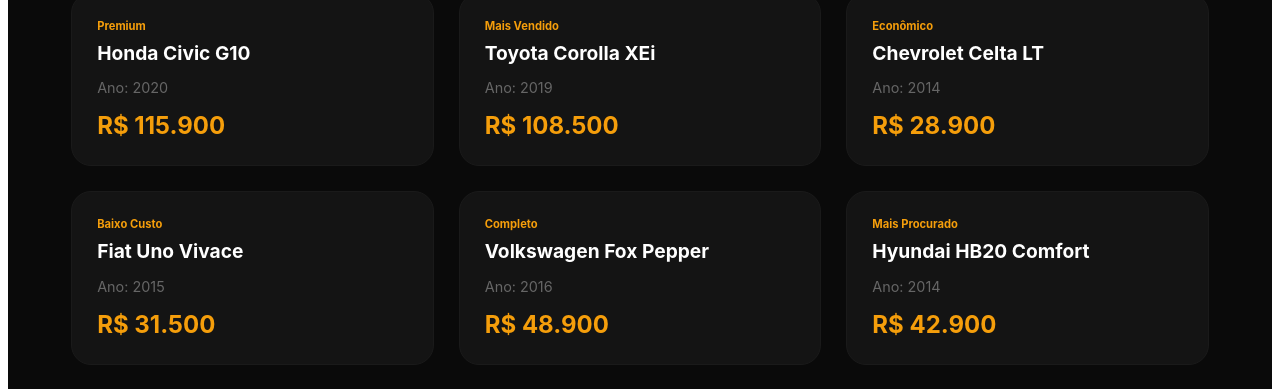
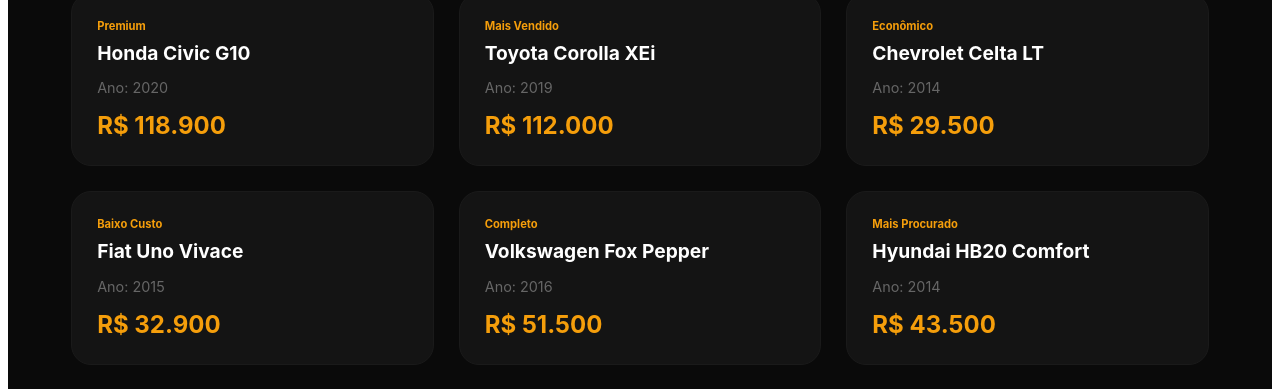
Before and after one commit to mcjoaods/alfa-motors, a React (Vite) app: page / in a window 1280 px wide. Shown: the part 404-793 px from the top of the page. Built offline with nearby package versions, Linux system fonts and the light colour scheme.

Commit message:
preços de tabela atualizados 2026

```diff
--- a/src/App.jsx
+++ b/src/App.jsx
@@ -282,16 +282,16 @@
 
 // Catálogo permanece o mesmo...
 const carInventory = [
-  { id: 1, nome: "Honda Civic G10", ano: "2020", preco: 115900, tag: "Premium" },
-  { id: 2, nome: "Toyota Corolla XEi", ano: "2019", preco: 108500, tag: "Mais Vendido" },
-  { id: 13, nome: "Chevrolet Celta LT", ano: "2014", preco: 28900, tag: "Econômico" },
-  { id: 14, nome: "Fiat Uno Vivace", ano: "2015", preco: 31500, tag: "Baixo Custo" },
-  { id: 15, nome: "Volkswagen Fox Pepper", ano: "2016", preco: 48900, tag: "Completo" },
-  { id: 18, nome: "Hyundai HB20 Comfort", ano: "2014", preco: 42900, tag: "Mais Procurado" },
-  { id: 21, nome: "Fiat Palio Fire", ano: "2016", preco: 29900, tag: "Econômico" },
-  { id: 22, nome: "Toyota Etios Hatch", ano: "2014", preco: 39500, tag: "Mecânica Japonesa" },
-  { id: 24, nome: "Nissan March SV", ano: "2015", preco: 37000, tag: "Ágil" },
-  { id: 25, nome: "Peugeot 208 Active", ano: "2014", preco: 34900, tag: "Design" },
+  { id: 1, nome: "Honda Civic G10", ano: "2020", preco: 118900, tag: "Premium" }, // Ajustado (+3k pela valorização do modelo)
+  { id: 2, nome: "Toyota Corolla XEi", ano: "2019", preco: 112000, tag: "Mais Vendido" }, // Ajustado (Corolla subiu um pouco)
+  { id: 13, nome: "Chevrolet Celta LT", ano: "2014", preco: 29500, tag: "Econômico" }, // Ajustado (FIPE subiu)
+  { id: 14, nome: "Fiat Uno Vivace", ano: "2015", preco: 32900, tag: "Baixo Custo" }, // Ajustado
+  { id: 15, nome: "Volkswagen Fox Pepper", ano: "2016", preco: 51500, tag: "Completo" }, // Ajustado (Versão Pepper é valorizada)
+  { id: 18, nome: "Hyundai HB20 Comfort", ano: "2014", preco: 43500, tag: "Mais Procurado" },
+  { id: 21, nome: "Fiat Palio Fire", ano: "2016", preco: 31000, tag: "Econômico" },
+  { id: 22, nome: "Toyota Etios Hatch", ano: "2014", preco: 41000, tag: "Mecânica Japonesa" },
+  { id: 24, nome: "Nissan March SV", ano: "2015", preco: 38500, tag: "Ágil" },
+  { id: 25, nome: "Peugeot 208 Active", ano: "2014", preco: 35900, tag: "Design" },
   { id: 26, nome: "Renault Sandero Stepway", ano: "2015", preco: 44500, tag: "Robusto" },
   { id: 27, nome: "Ford Ka SE 1.0", ano: "2017", preco: 41900, tag: "Econômico" },
   { id: 28, nome: "Chevrolet Onix LTZ", ano: "2016", preco: 52000, tag: "Mais Vendido" },
```
